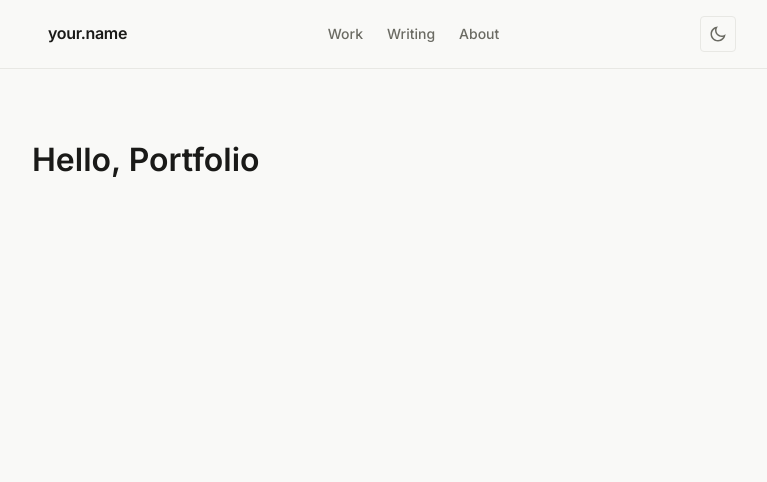
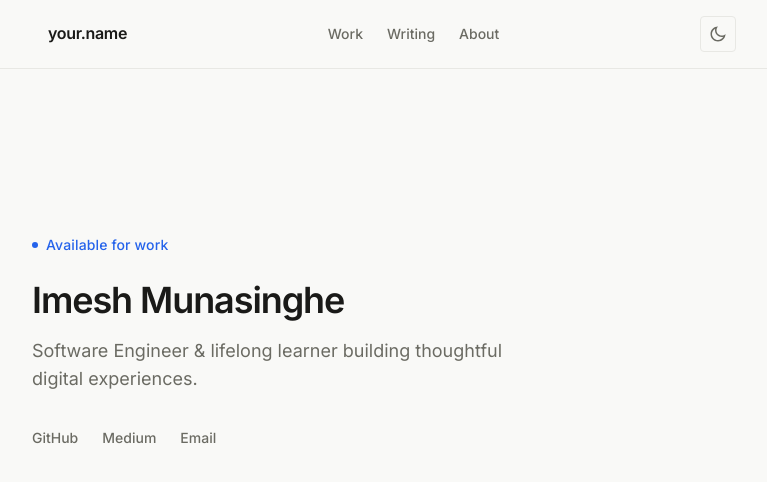
Before and after one commit to ImeshMunasinghe/my-portfolio, a React (Vite) app: page / in a window 1280 px wide. Shown: the top 482 px of the page, without its empty margins (248-1015 px from the left). Built offline with nearby package versions, Linux system fonts and the light colour scheme.

Commit message:
feat: add Hero section with entrance animation

```diff
--- a/src/App.tsx
+++ b/src/App.tsx
@@ -1,5 +1,7 @@
 import { useState, useEffect } from "react";
 import Layout from "./components/Layout/Layout";
+import Hero from './components/Hero/Hero';
+
 
 type Theme = "light" | "dark";
 
@@ -16,7 +18,7 @@ function App() {
 
   return (
     <Layout theme={theme} onToggleTheme={toggleTheme}>
-      <h1>Hello, Portfolio</h1>
+      <Hero />
     </Layout>
   );
 }
--- /dev/null
+++ b/src/components/Hero/Hero.module.css
@@ -0,0 +1,85 @@
+.hero {
+  padding: var(--space-24) 0 var(--space-16);
+  animation: fadeUp 0.6s ease both;
+}
+
+.eyebrow {
+  display: inline-flex;
+  align-items: center;
+  gap: var(--space-2);
+  font-size: var(--text-sm);
+  font-weight: 500;
+  color: var(--color-accent);
+  margin-bottom: var(--space-6);
+  letter-spacing: 0.01em;
+}
+
+.eyebrow::before {
+  content: '';
+  display: inline-block;
+  width: 6px;
+  height: 6px;
+  border-radius: 50%;
+  background-color: var(--color-accent);
+}
+
+.name {
+  font-size: var(--text-4xl);
+  font-weight: 600;
+  letter-spacing: -0.03em;
+  line-height: 1.1;
+  color: var(--color-text-primary);
+  margin-bottom: var(--space-4);
+}
+
+.role {
+  font-size: var(--text-lg);
+  color: var(--color-text-secondary);
+  max-width: 480px;
+  line-height: 1.6;
+  margin-bottom: var(--space-8);
+}
+
+.links {
+  display: flex;
+  align-items: center;
+  gap: var(--space-6);
+}
+
+.link {
+  font-size: var(--text-sm);
+  font-weight: 500;
+  color: var(--color-text-secondary);
+  transition: color var(--transition-fast);
+  position: relative;
+}
+
+.link::after {
+  content: '';
+  position: absolute;
+  bottom: -2px;
+  left: 0;
+  width: 0;
+  height: 1px;
+  background-color: var(--color-accent);
+  transition: width var(--transition-base);
+}
+
+.link:hover {
+  color: var(--color-text-primary);
+}
+
+.link:hover::after {
+  width: 100%;
+}
+
+@keyframes fadeUp {
+  from {
+    opacity: 0;
+    transform: translateY(16px);
+  }
+  to {
+    opacity: 1;
+    transform: translateY(0);
+  }
+}
--- /dev/null
+++ b/src/components/Hero/Hero.tsx
@@ -0,0 +1,39 @@
+import styles from './Hero.module.css';
+
+function Hero() {
+  return (
+    <section className={styles.hero}>
+      <div className={styles.eyebrow}>Available for work</div>
+      <h1 className={styles.name}>Imesh Munasinghe</h1>
+      <p className={styles.role}>
+        Software Engineer & lifelong learner building thoughtful digital experiences.
+      </p>
+      <div className={styles.links}>
+        <a
+          href="https://github.com/ImeshMunasinghe"
+          target="_blank"
+          rel="noopener noreferrer"
+          className={styles.link}
+        >
+          GitHub
+        </a>
+        <a
+          href="https://medium.com/@ImeshM"
+          target="_blank"
+          rel="noopener noreferrer"
+          className={styles.link}
+        >
+          Medium
+        </a>
+        <a
+          href="mailto:imesh7lk@gmail.com"
+          className={styles.link}
+        >
+          Email
+        </a>
+      </div>
+    </section>
+  );
+}
+
+export default Hero;
```
